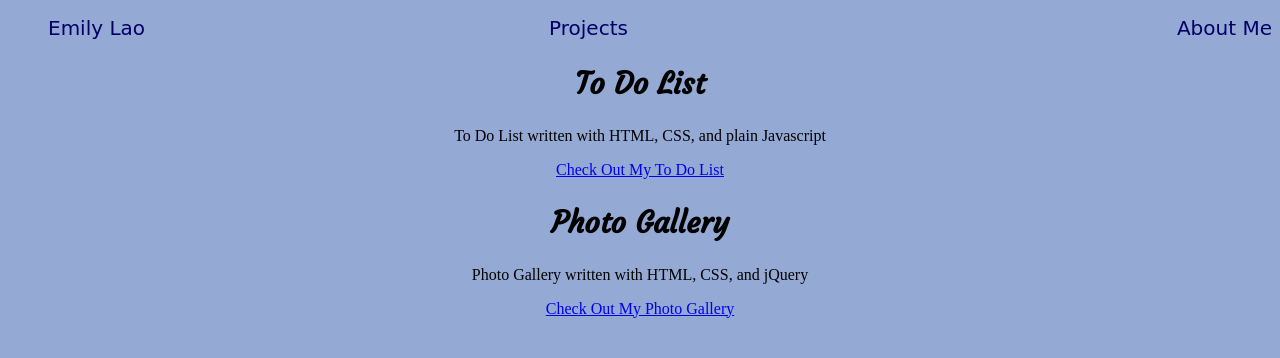
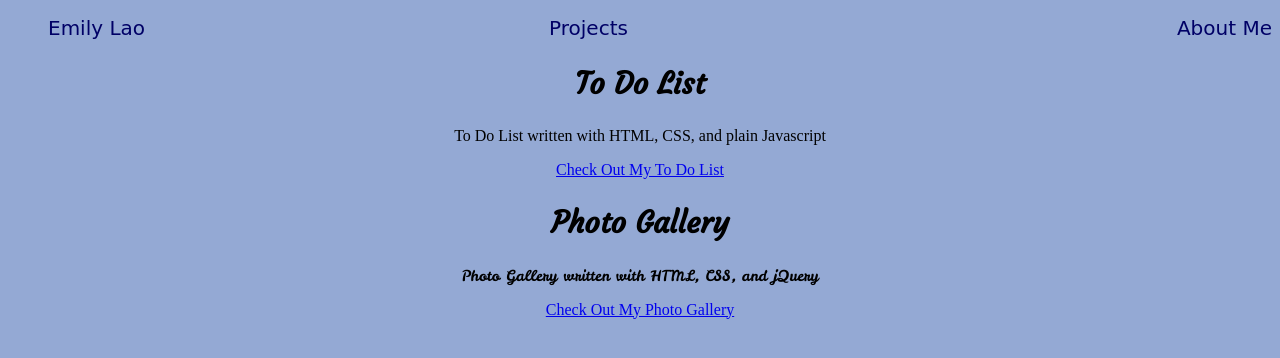
Before and after one commit to emily204/emily204.github.io, a plain HTML site: page projects.html in a window 1280 px wide. Drawn offline with Linux system fonts and the light colour scheme; a web font is replaced by a local one.

Commit message:
Update style.css

```diff
--- a/style.css
+++ b/style.css
@@ -100,3 +100,8 @@ body{
 .projects{
 	text-align: center;
 }
+
+#texts{
+	font-family: 'Leckerli One', cursive;
+	font-size: 15px;
+}
```
